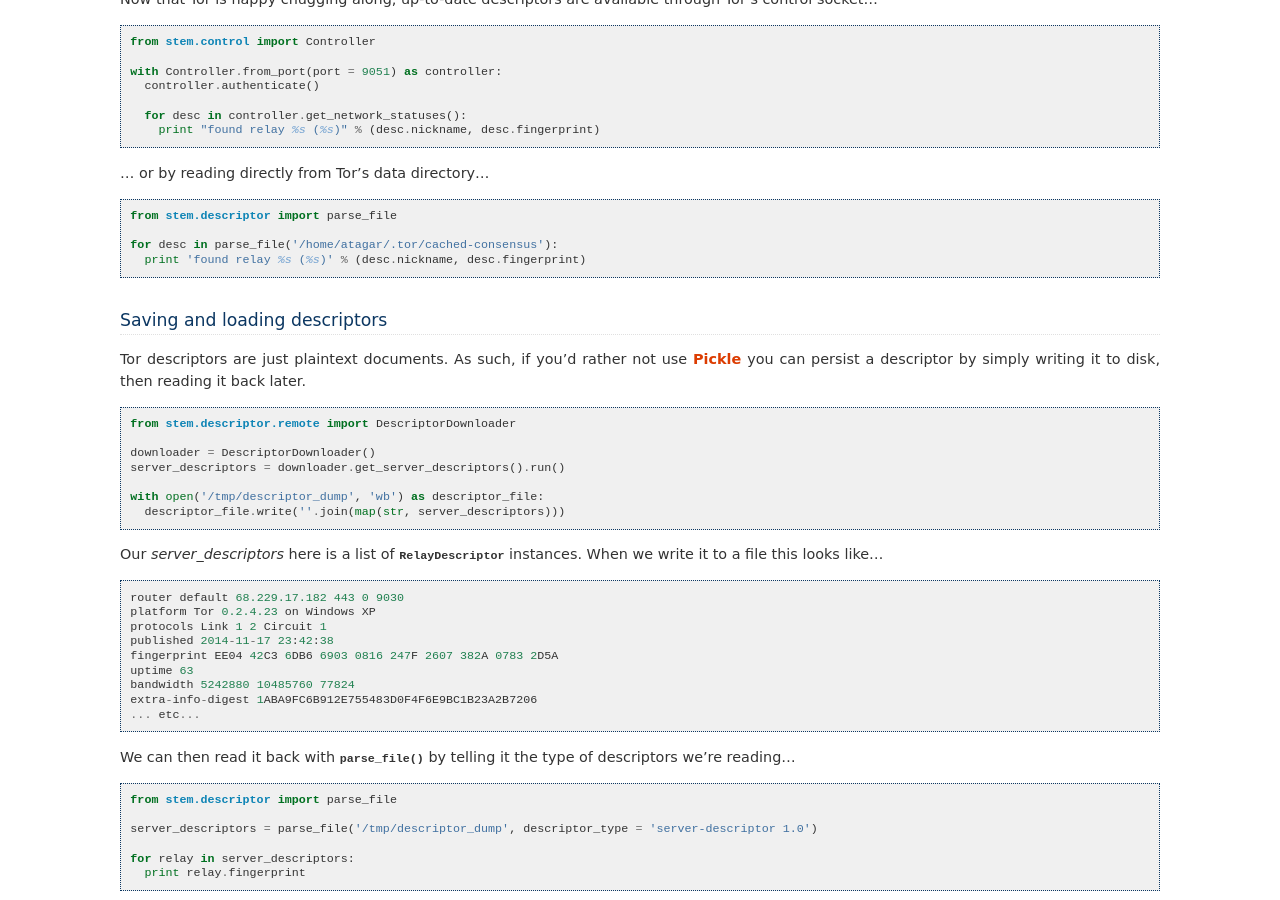
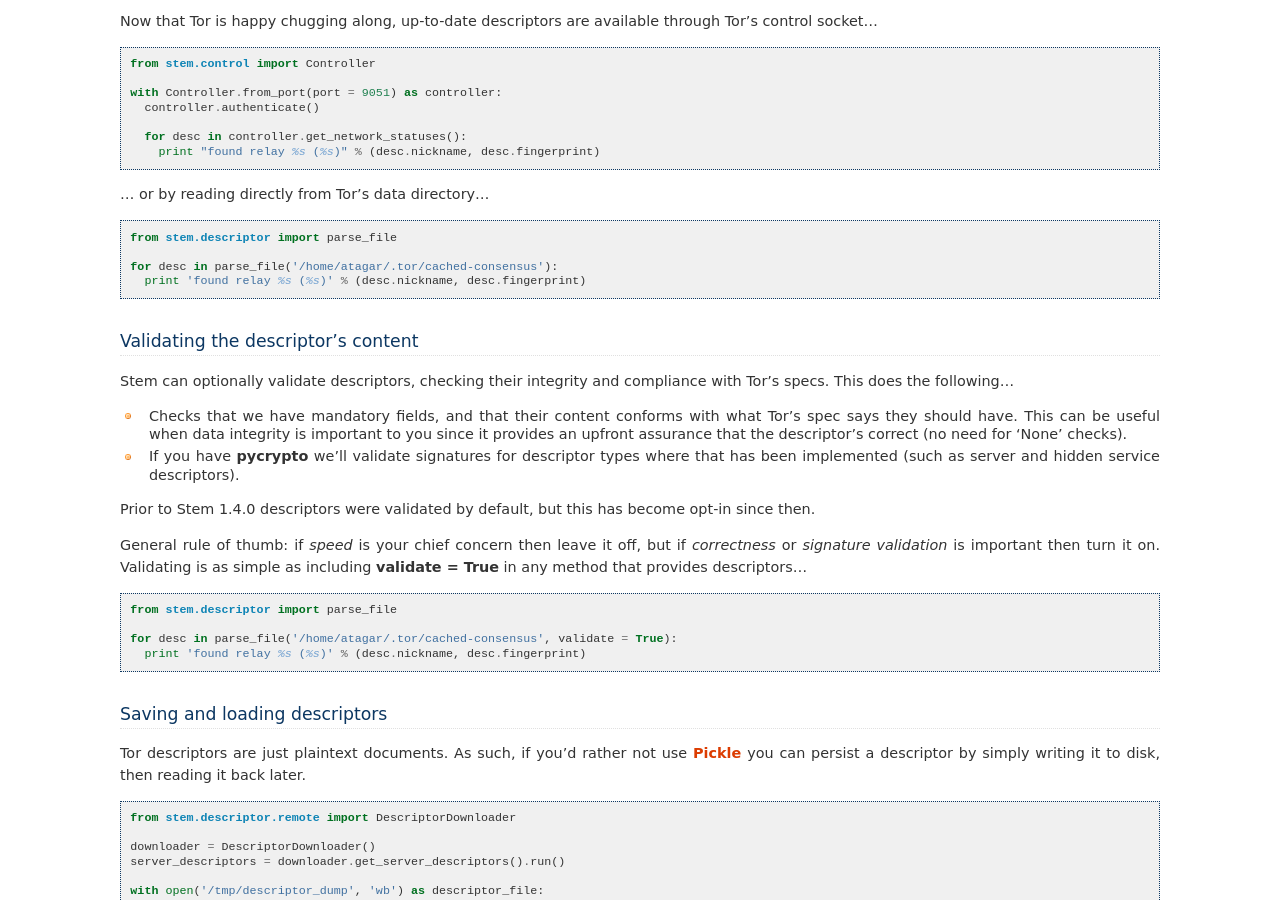
Before and after one commit to torproject/stem, a Sphinx documentation site: the page built from docs/tutorials/mirror_mirror_on_the_wall.rst, in a window 1280 px wide and 900 px high, scrolled down 1978 px. Built offline with Sphinx 7.4.7, drawn with Linux system fonts in a browser that asks for light colours; some of the changed text lies outside the part shown.

Commit message:
Discuss descriptor validation in the tutorials
Validation was relatively unimportant in prior releases since... well, it was
the default. Only folks that opted out of it for performance reasons ever gave
it a thought.

Now that it's opt-in adding a quick, simple note to our tutorials about it.

```diff
--- a/docs/api/response.rst
+++ b/docs/api/response.rst
@@ -6,6 +6,7 @@
 Responses
 ---------
 
+.. autoclass:: stem.response.add_onion.AddOnionResponse
 .. autoclass:: stem.response.authchallenge.AuthChallengeResponse
 .. autoclass:: stem.response.getconf.GetConfResponse
 .. autoclass:: stem.response.getinfo.GetInfoResponse
--- a/docs/tutorials/mirror_mirror_on_the_wall.rst
+++ b/docs/tutorials/mirror_mirror_on_the_wall.rst
@@ -8,6 +8,7 @@
 * :ref:`where-can-i-get-the-current-descriptors`
 * :ref:`where-can-i-get-past-descriptors`
 * :ref:`can-i-get-descriptors-from-the-tor-process`
+* :ref:`validating-the-descriptors-content`
 * :ref:`saving-and-loading-descriptors`
 * :ref:`putting-it-together`
 
@@ -143,6 +144,38 @@
   for desc in parse_file('/home/atagar/.tor/cached-consensus'):
     print 'found relay %s (%s)' % (desc.nickname, desc.fingerprint)
 
+.. _validating-the-descriptors-content:
+
+Validating the descriptor's content
+-----------------------------------
+
+Stem can optionally validate descriptors, checking their integrity and
+compliance with Tor's specs. This does the following...
+
+* Checks that we have mandatory fields, and that their content conforms with
+  what Tor's spec says they should have. This can be useful when data
+  integrity is important to you since it provides an upfront assurance that
+  the descriptor's correct (no need for 'None' checks).
+
+* If you have **pycrypto** we'll validate signatures for descriptor types
+  where that has been implemented (such as server and hidden service
+  descriptors).
+
+Prior to Stem 1.4.0 descriptors were validated by default, but this has become
+opt-in since then.
+
+General rule of thumb: if *speed* is your chief concern then leave it off, but
+if *correctness* or *signature validation* is important then turn it on.
+Validating is as simple as including **validate = True** in any method that
+provides descriptors...
+
+::
+
+  from stem.descriptor import parse_file
+
+  for desc in parse_file('/home/atagar/.tor/cached-consensus', validate = True):
+    print 'found relay %s (%s)' % (desc.nickname, desc.fingerprint)
+
 .. _saving-and-loading-descriptors:
 
 Saving and loading descriptors
```
Also changed, not shown: docs/tutorials/over_the_river.rst (+24 -6 lines), 1 other file.
